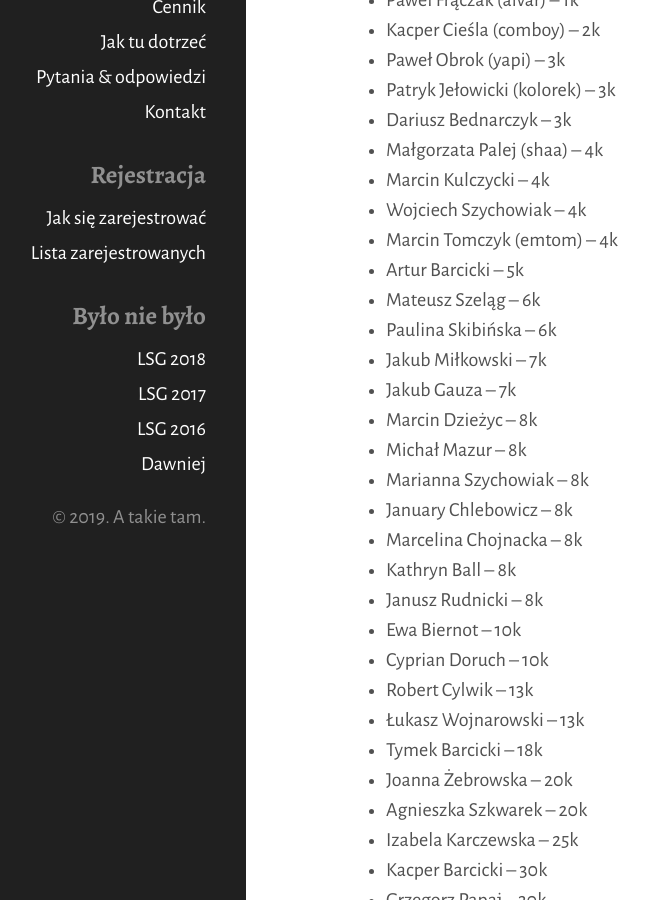
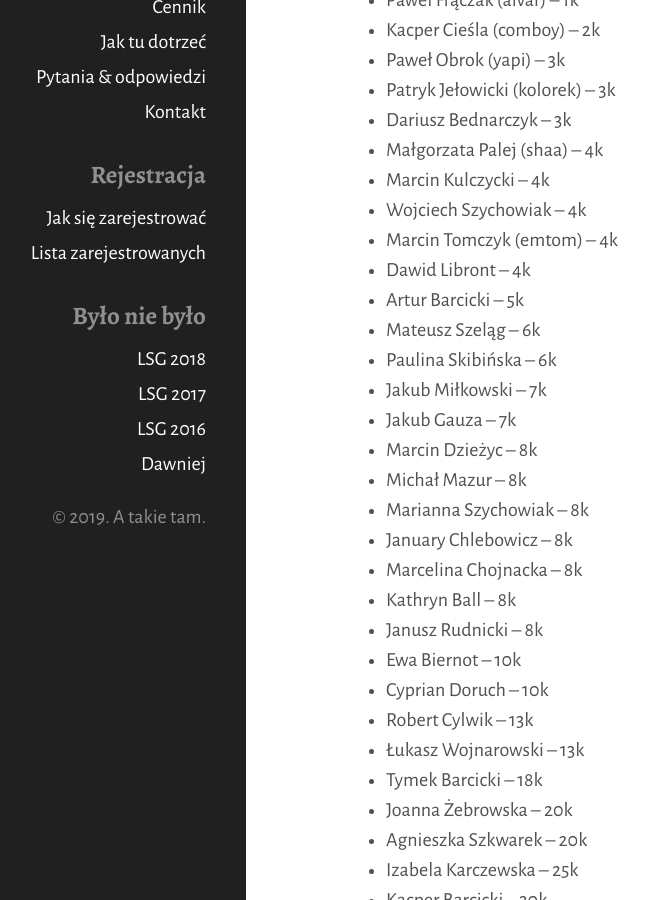
Before and after one commit to tasuki/lsg, a Jekyll site: the page built from zarejestrowani.md, in a window 1280 px wide and 900 px high, scrolled down 465 px. Shown: the whole window, without its empty margins (114-762 px from the left). Built offline with Jekyll 4.4.1, drawn with Linux system fonts in a browser that asks for light colours; nearby versions of some CDN libraries.

Commit message:
Update zarejestrowani.md

```diff
--- a/zarejestrowani.md
+++ b/zarejestrowani.md
@@ -25,6 +25,7 @@ Zarejestrowani uczestnicy (mniej więcej wg siły):
 - Marcin Kulczycki -- 4k
 - Wojciech Szychowiak -- 4k
 - Marcin Tomczyk (emtom) -- 4k
+- Dawid Libront -- 4k
 - Artur Barcicki -- 5k
 - Mateusz Szeląg -- 6k
 - Paulina Skibińska -- 6k
```
